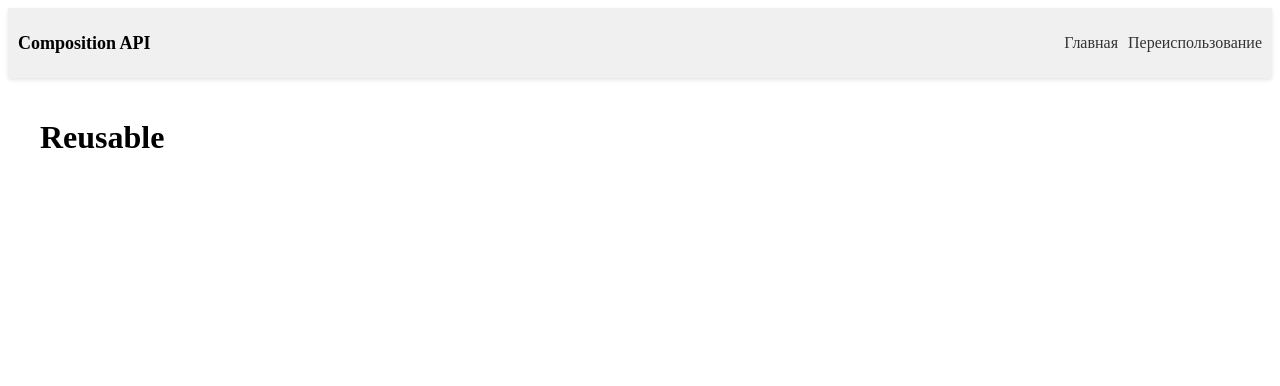
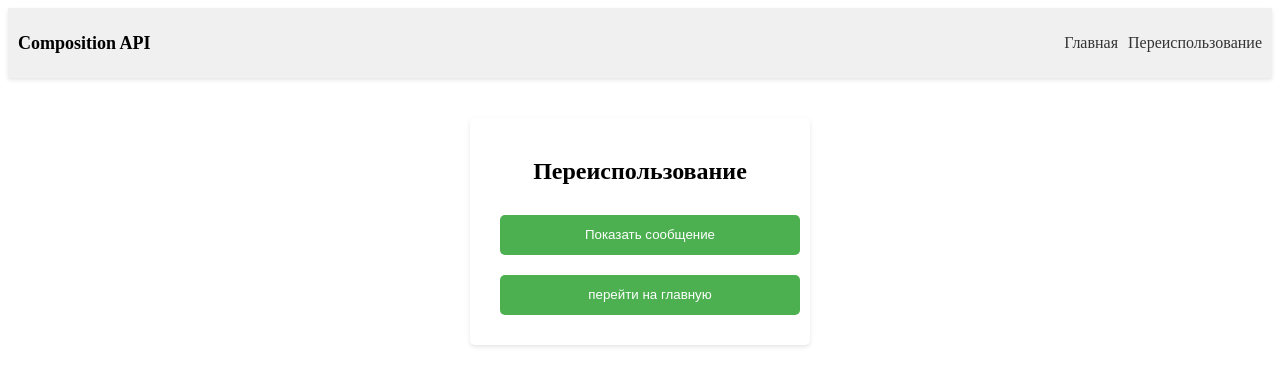
Before and after one commit to vitalay/19-compositionAPI, a Vue app: page /reusable in a window 1280 px wide. Shown: the top 386 px of the page. Built offline with nearby package versions, Linux system fonts and the light colour scheme.

Commit message:
перекрасил кнопки

```diff
--- a/src/views/Reusable.vue
+++ b/src/views/Reusable.vue
@@ -1,5 +1,9 @@
 <template>
-    <h1>Reusable</h1>
+    <div class="card">
+        <h2>Переиспользование</h2>
+        <button class="btn-primary">Показать сообщение</button>
+        <button class="btn">перейти на главную</button>
+    </div>
 </template>
 
 <script>
@@ -7,5 +11,54 @@
 </script>
 
 <style scoped>
+.card {
+  background-color: #fff;
+  border-radius: 5px;
+  box-shadow: 0 2px 4px rgba(0, 0, 0, 0.1);
+  padding: 20px;
+  width: 300px;
+  margin: 20px auto;
+}
+
+h2 {
+  margin-bottom: 20px;
+  text-align: center;
+}
+
+.btn-primary {
+    width: 100%;
+    height: 40px;
+    margin: 10px;
+  background-color: #4caf50;
+  color: #fff;
+  padding: 10px 20px;
+  border: none;
+  border-radius: 5px;
+  cursor: pointer;
+  margin-right: 10px;
+  transition: background-color 0.3s ease;
+}
+
+.btn-primary:hover {
+  background-color: #df8a13;
+}
+
+.btn {
+    width: 100%;
+    height: 40px;
+    margin: 10px;
+    background-color: #4caf50;
+  color: #fff;
+  padding: 10px 20px;
+  border: none;
+  border-radius: 5px;
+  cursor: pointer;
+  margin-right: 10px;
+  transition: background-color 0.3s ease;
+}
+
+.btn:hover {
+  background-color: #df8a13;
+}
 
 </style>
```
